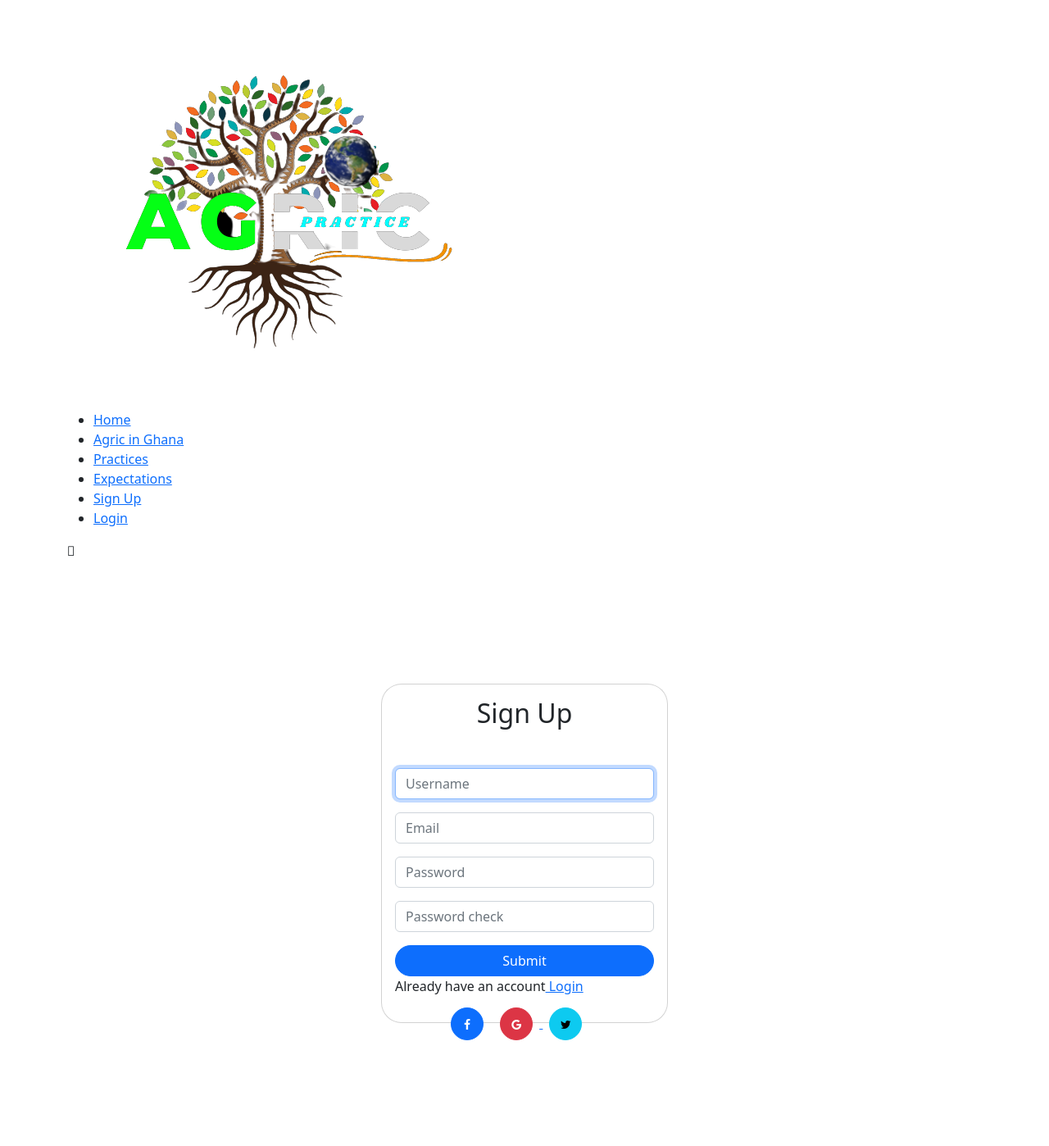
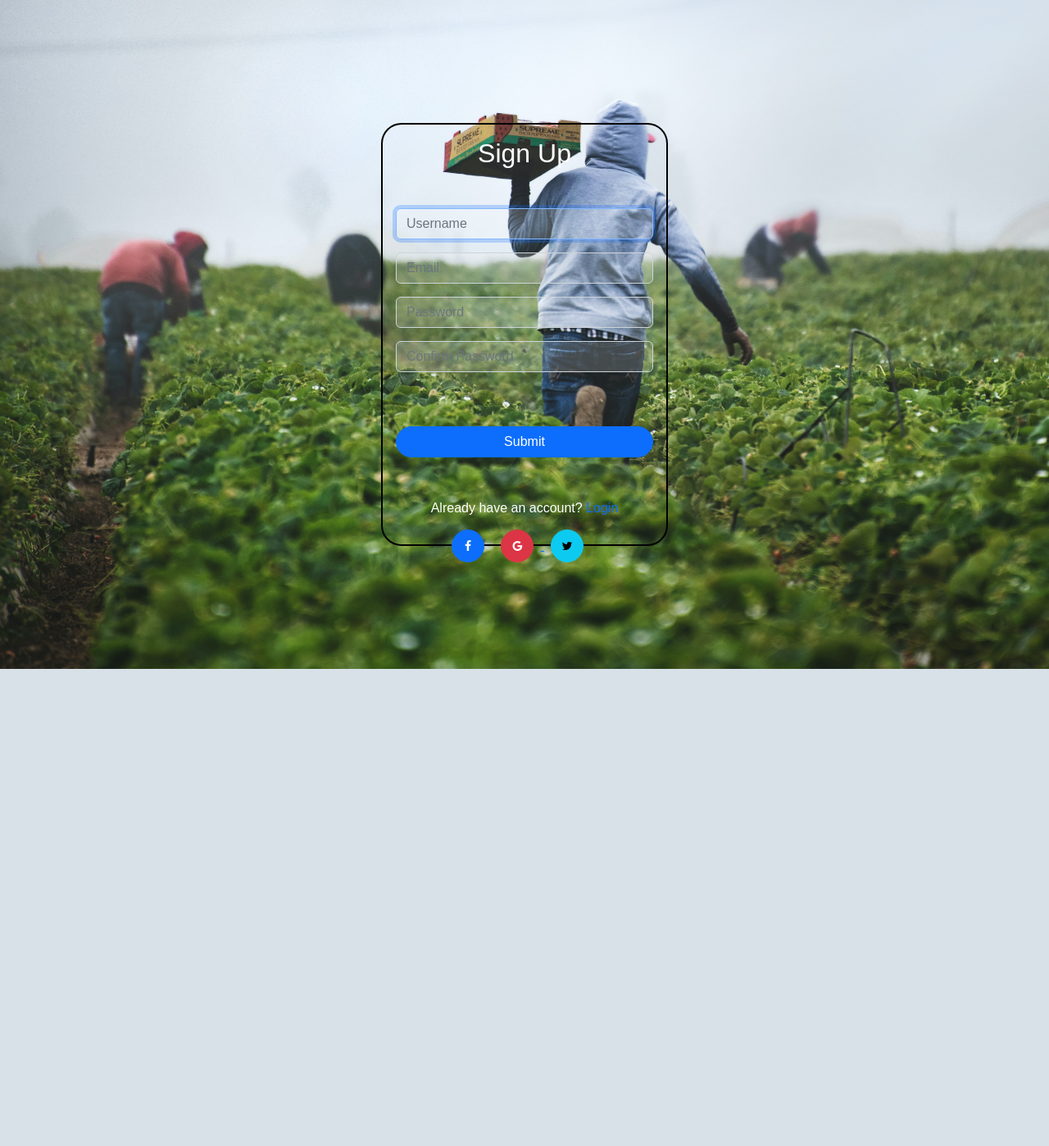
Before and after one commit to legend-crypt/Mini_project-repo, a Django app: page /signup/ in a window 1280 px wide. Shown: the whole page at 82% size. After the commit the page ends 816 px from the top, so only its background shows below. Run offline with Django 4.2, Linux system fonts and the light colour scheme; some libraries are stand-ins or nearby versions.

Commit message:
style registration

```diff
--- a/Templates/base.html
+++ b/Templates/base.html
@@ -6,6 +6,8 @@
     <meta http-equiv="X-UA-Compatible" content="IE=edge">
     <meta name="viewport" content="width=device-width, initial-scale=1.0">
     <link rel="stylesheet" href="{% static 'css\users.css' %}"/>
+    <link rel="stylesheet" href="{% static 'css\homepage.css' %}"/>
+
 
     {% block link%}
     {% endblock link%}
@@ -13,23 +15,8 @@
     <title>Document</title>
 </head>
 <body>
-    <div class="container">
-        <nav>
-            <a href="homepage.html"><img src="{% static 'images/Agric-1.png' %}" alt="logo" class="logo"></a>
-             <ul id="sidemenu">
-                 <li><a href="#header">Home</a></li>
-                 <li><a href="#Ghana">Agric in Ghana</a></li>
-                 <li><a href="#practices">Practices</a></li>
-                 <li><a href="#expectation">Expectations</a></li>
-                 <li><a href="{% url 'signup' %}">Sign Up</a></li>
-                 <li><a href="{% url 'login' %}">Login</a></li>
-                 <i class="fa-solid fa-xmark" onclick="closemenu()"></i>
-             </ul>
-             <i class="fa-solid fa-bars" onclick="openmenu()"></i>
-         </nav>
         {% block content%}
         {% endblock content%}
-    </div>
 
 
 <script src="https://cdn.jsdelivr.net/npm/bootstrap@5.2.3/dist/js/bootstrap.bundle.min.js" integrity="sha384-kenU1KFdBIe4zVF0s0G1M5b4hcpxyD9F7jL+jjXkk+Q2h455rYXK/7HAuoJl+0I4" crossorigin="anonymous"></script>
--- a/Templates/signup.html
+++ b/Templates/signup.html
@@ -11,15 +11,21 @@
 <script src="https://maxcdn.bootstrapcdn.com/bootstrap/4.5.2/js/bootstrap.min.js"></script>
 <link href="https://fonts.googleapis.com/css?family=Nunito:600,700,900" rel="stylesheet">
 
-{%endblock%}
+{%endblock link%}
 
 {% block  content%}
-{%for messsage in messages %}
-<h3>{{ messsage }}</h3>
-{% endfor %}
-<div id="login-card" class="card">
+<body class="text-center" style="
+  background-image: url('/static/images/farmerinfield.jpg');
+  width: 100%;
+  background-position: center;
+  background-size: cover;
+  ">
+  {%for messsage in messages %}
+  <h3>{{ messsage }}</h3>
+  {% endfor %}
+  <div id="login-card" class="card">
     <div class="card-body">
-      <h2 class="text-center">Sign Up</h2>
+      <h2 class="text-header">Sign Up</h2>
       <br>
       <form action="{% url 'signup' %}" method='POST'>
         {% csrf_token %}
@@ -39,11 +45,12 @@
           <button type="button" class="btn btn-info btn-circle btn-sm"><i class="fa fa-twitter"></i></button>
       </div>
       <span>
-        <p>Already have an account<a href="{% url 'login' %}"> Login</a></p>
+        <p>Already have an account? <a href="{% url 'login' %}"> Login</a></p>
       </span>
 
       </form>
     </div>
   <div>
+</body>
 
 {% endblock %}
--- a/users/forms.py
+++ b/users/forms.py
@@ -18,7 +18,7 @@ class LoginForm(forms.Form):
         widget=forms.PasswordInput(
             attrs={
                 "placeholder" : "Password",
-                "class": "form-controlinput"
+                "class": "form-control input"
             }
         ))
 
@@ -47,7 +47,7 @@ class SignUpForm(UserCreationForm):
     password2 = forms.CharField(
         widget=forms.PasswordInput(
             attrs={
-                "placeholder" : "Password check",
+                "placeholder" : "Confirm Password",
                 "class": "form-control input"
             }
         ))
--- a/users/static/css/users.css
+++ b/users/static/css/users.css
@@ -1,16 +1,34 @@
+.set-margin{
+    margin-top: 0.2rem;
+}
 #login-card{
     width:350px;
     border-radius: 25px;
     margin:150px auto;
+    border: solid 2px black;
+    background: transparent;
+
 
 }
 
 .input{
     border-radius:30px;
     margin-top: 1rem;
-    background-color: #ebf0fc;
+    background: #a6a7a86e;
     border-color: #ebf0fc;
     color: #9da3b0;
+}
+#id_username{
+    background: #ffffff2a;
+}
+#id_password2{
+    background: #ffffff2a;
+}
+#id_email{
+    background: #ffffff2a;
+}
+#id_password1{
+    background: #ffffff2a;
 }
 
 a {
@@ -44,3 +62,14 @@ a {
 
             margin: 8px;
         }
+
+.text-header{
+    color: #fff;
+}
+span p{
+    font-size: 1rem;
+    color : #fff;
+}
+span a {
+    text-decoration: none;
+}
--- a/users/views.py
+++ b/users/views.py
@@ -40,7 +40,7 @@ def loginView(request):
         if user is not None:
                 auth_login(request, user)
                 messages.success(request, "login successful")
-                return redirect('home')
+                return redirect('profile')
         else:
             messages.error(request,'invalid credentials')
             return redirect('login')
```
Also changed, not shown: Templates/profile.html (+4 -3 lines), Templates/signin.html (+12 -3 lines), agric_project/settings.py (+6 -2 lines), users/static/css/ajide.css (+8 -1 lines), db.sqlite3, users/static/images/farmerinfield.jpg (added).
